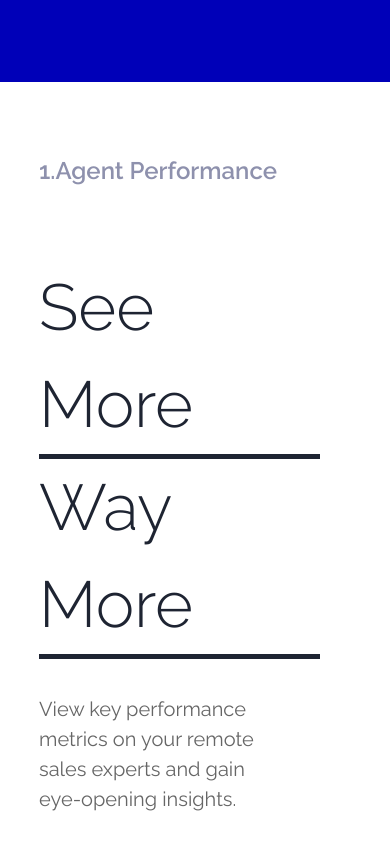
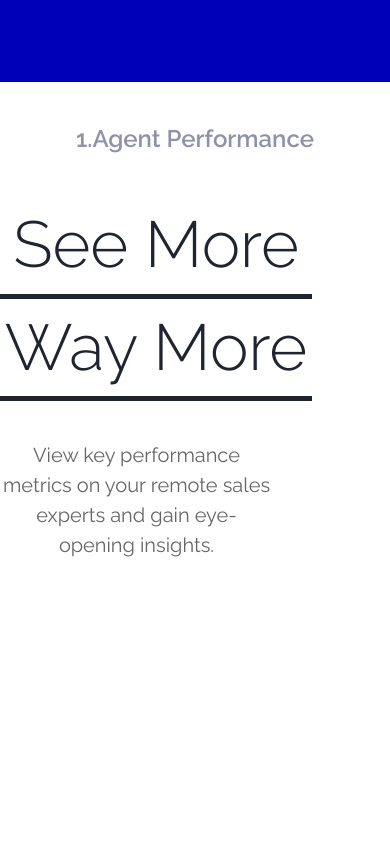
Before and after one commit to SyedHammad06/Sales-Project, a website: page index.html in a window 390 px wide. Shown: the part 1860-2709 px from the top of the page. Drawn offline with Linux system fonts and the light colour scheme.

Commit message:
random changes

```diff
--- a/CSS/style.css
+++ b/CSS/style.css
@@ -27,7 +27,7 @@
 .section-2{
     height: 100rem;
     width: 50%;
-    padding-left: 10%;
+
 }
 .point{
     color: rgb(142, 145, 173);
@@ -68,7 +68,7 @@
 }
 @media screen and (max-width:1200px){
     .sections{
-        display:block;
+        display: block;
     }
     .section-1{
         width: 100%;
@@ -79,7 +79,7 @@
 }
 @media screen and (max-width:1110px){
     .heading2{
-        width: 40%;
+        width: 10%;
     }
     .section-1{
         width: 100%;
@@ -90,13 +90,17 @@
 }
 @media screen and (max-width:1110px){
     .heading2{
-        width: 50%;
+        width: 35%;
     }
     .section-1{
         width: 100%;
     }
     .section-2{
+        text-align: center;
         width: 100%;
+    }
+    .point{
+        margin: 10% 0%;
     }
 }
 @media screen and (max-width:666px){
```
